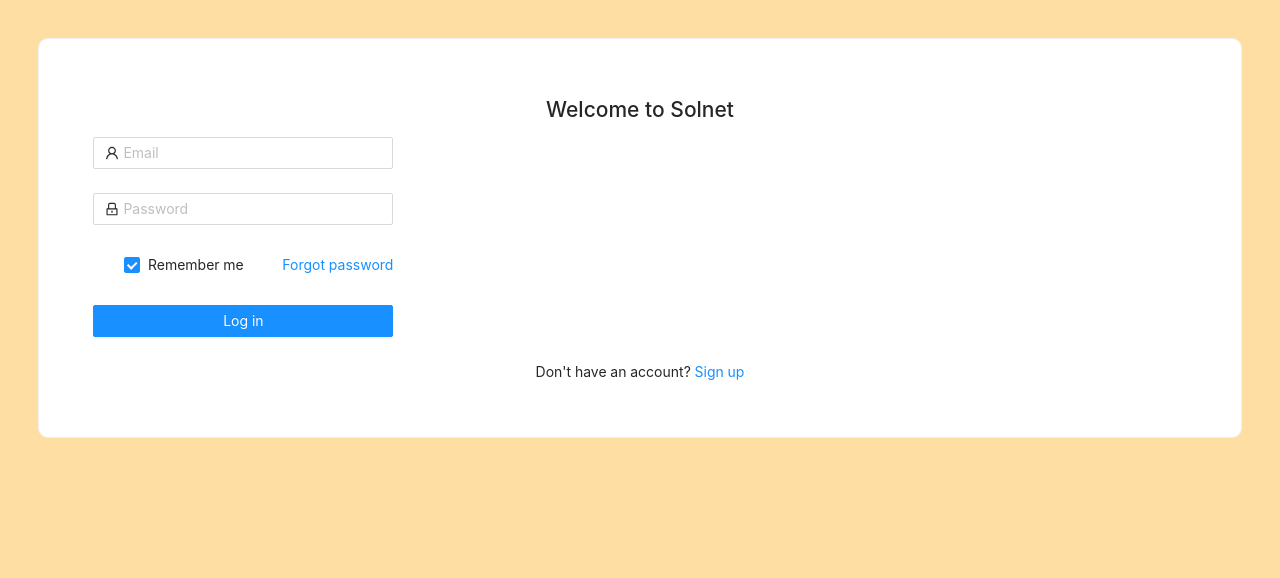
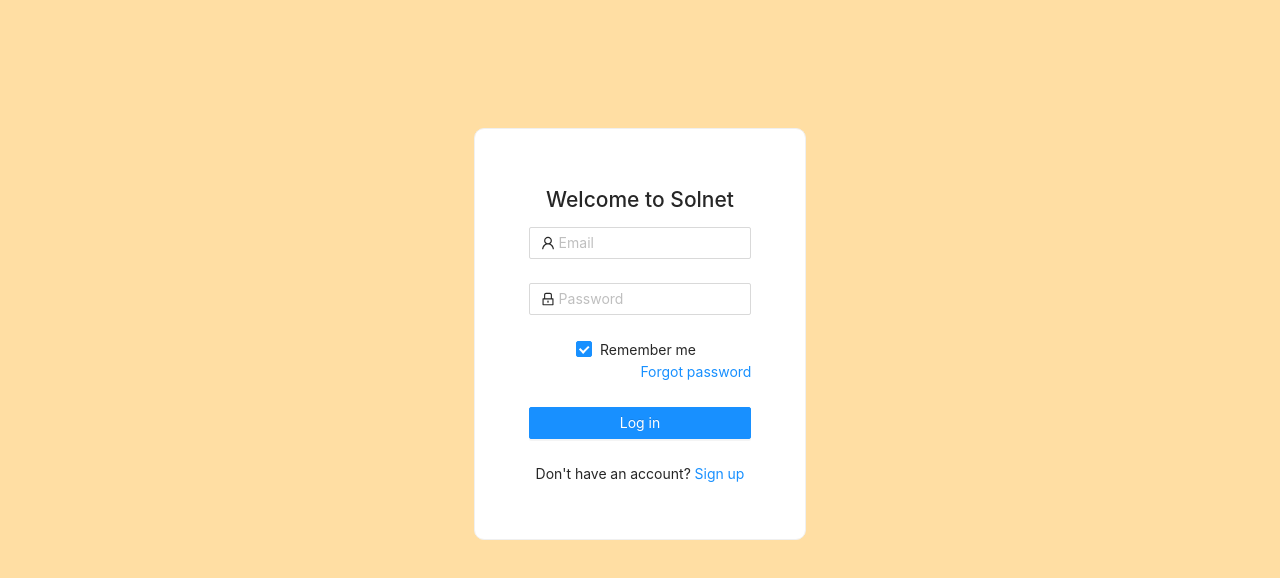
Before and after one commit to almog-levi-swi/SolNet, a React (Create React App) app: page / in a window 1280 px wide. Shown: the top 578 px of the page. Built offline with nearby package versions, Linux system fonts and the light colour scheme; no server answers.

Commit message:
app layout

```diff
--- a/src/App.js
+++ b/src/App.js
@@ -8,7 +8,7 @@ import { UserAuthContextProvider } from "./context/user-auth-context.js";
 import { Card } from 'antd';
 function App() {
   return (
-    <Card style={{ textAlign: 'center', padding: '30px', borderRadius: '10px', backgroundColor: 'white', margin: '3%' }}>
+
     <UserAuthContextProvider>
       <Router>
         <Routes>
@@ -16,16 +16,25 @@ function App() {
             path="/dashbord"
             element={
               <ProtectedRoute>
+                <Card style={{ textAlign: 'center', padding: '30px', borderRadius: '10px', backgroundColor: 'white', margin: '3%' }}>
                   <Dashboard />
+                </Card>
               </ProtectedRoute>
             }
           />
-            <Route path="/" element={<Login />} />
-            <Route path="/signup" element={<Signup />} />
+          <Route path="/" element={
+            <Card style={{ textAlign: 'center', padding: '30px', borderRadius: '10px', backgroundColor: 'white', margin: '10% 37%' }}>
+              <Login />
+            </Card>
+          } />
+          <Route path="/signup" element={
+            <Card style={{ padding: '30px', borderRadius: '10px', backgroundColor: 'white', margin: '3%' }}>
+              <Signup />
+            </Card>
+          } />
         </Routes>
       </Router>
     </UserAuthContextProvider>
-    </Card>
   );
 }
 
```
Lines whose indentation alone changed are shown as unchanged.
